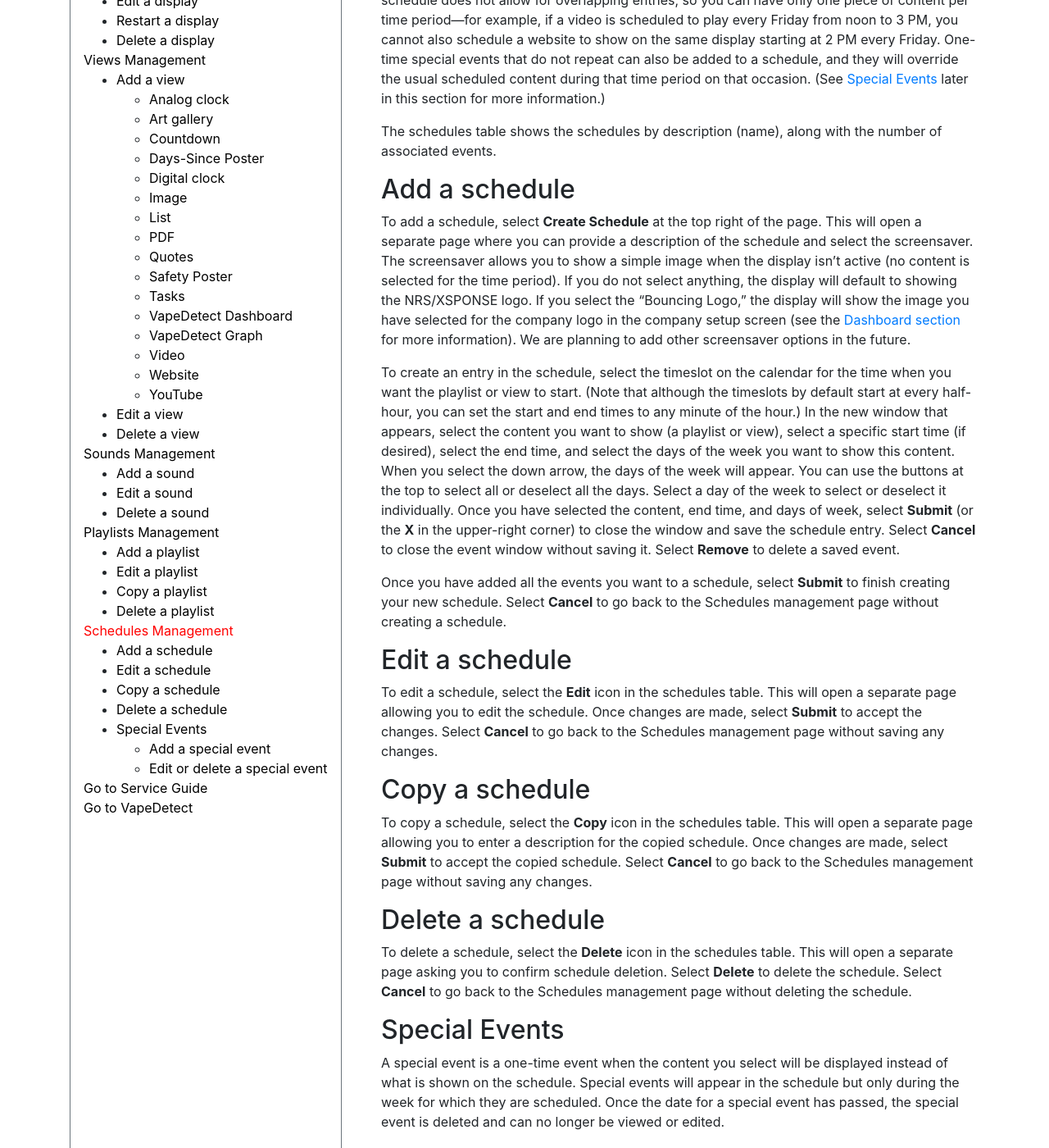
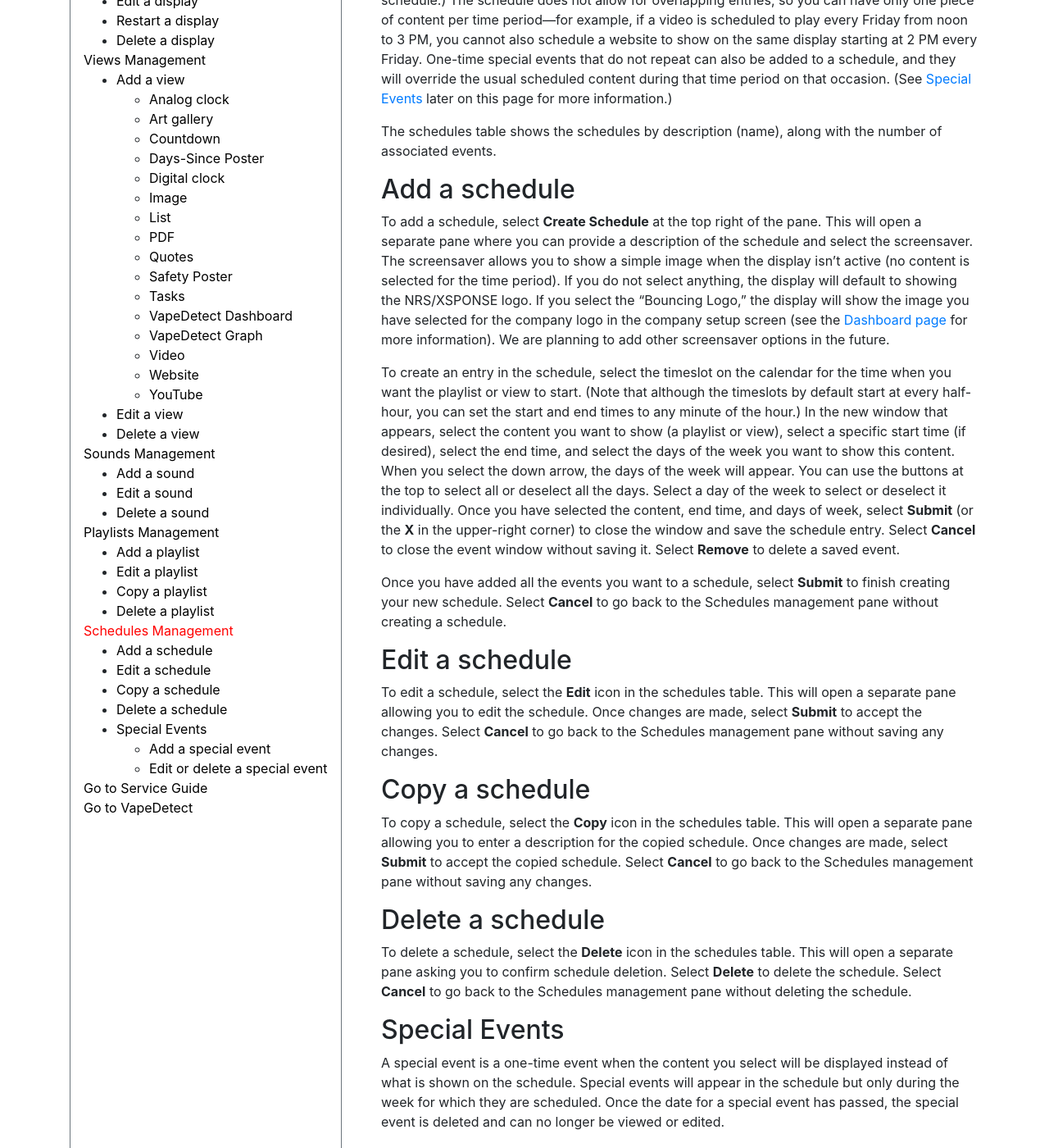
Before and after one commit to NrsSystems/docs, a Jekyll site: the page built from digital-displays/schedules-management.md, in a window 1280 px wide and 1400 px high, scrolled down 467 px. Shown: the whole window at 82% size. Built offline with Jekyll 4.4.1, drawn with Linux system fonts in a browser that asks for light colours; our own code applies the rules of GitHub Pages for plain Markdown files; some of the changed text lies outside the part shown.

Commit message:
Update schedules-management.md
Replaced "page" with "pane" for all mentions of UI elements; for documentation references, replaced "section" with "page".

```diff
--- a/digital-displays/schedules-management.md
+++ b/digital-displays/schedules-management.md
@@ -1,39 +1,39 @@
 ---
 title: Schedules
-abstract: The Schedules management page allows a user to add, edit, copy, or delete a schedule. Selecting the Displays link and then the Schedules link in the navigation pane will take you to the Schedules management page.
+abstract: The Schedules management pane allows a user to add, edit, copy, or delete a schedule. Selecting the Displays link and then the Schedules link in the navigation pane will take you to the Schedules management pane.
 ---
 *Jump to how to [add](schedules-management.md#add-a-schedule), [edit](schedules-management.md#edit-a-schedule), [copy](schedules-management.md#copy-a-schedule), or [delete](schedules-management.md#delete-a-schedule) a schedule; or how to [add](schedules-management#add-a-special-event), [edit, or delete](schedules-management#edit-or-delete-a-special-event) a special event.*
 
-The scheduling feature enables you to create a schedule for one or more displays that will be repeated every week. (See the [Displays section](displays-management.md) for how to set a display to use a schedule.) The schedule does not allow for overlapping entries, so you can have only one piece of content per time period—for example, if a video is scheduled to play every Friday from noon to 3 PM, you cannot also schedule a website to show on the same display starting at 2 PM every Friday. One-time special events that do not repeat can also be added to a schedule, and they will override the usual scheduled content during that time period on that occasion. (See [Special Events](schedules-management.md#special-events) later in this section for more information.)
+The scheduling feature enables you to create a schedule for one or more displays that will be repeated every week. (See the [Displays Management page](displays-management.md) for how to set a display to use a schedule.) The schedule does not allow for overlapping entries, so you can have only one piece of content per time period—for example, if a video is scheduled to play every Friday from noon to 3 PM, you cannot also schedule a website to show on the same display starting at 2 PM every Friday. One-time special events that do not repeat can also be added to a schedule, and they will override the usual scheduled content during that time period on that occasion. (See [Special Events](schedules-management.md#special-events) later on this page for more information.)
 
 The schedules table shows the schedules by description (name), along with the number of associated events.
 
 ## Add a schedule
-To add a schedule, select **Create Schedule** at the top right of the page. This will open a separate page where you can provide a description of the schedule and select the screensaver. The screensaver allows you to show a simple image when the display isn’t active (no content is selected for the time period). If you do not select anything, the display will default to showing the NRS/XSPONSE logo. If you select the “Bouncing Logo,” the display will show the image you have selected for the company logo in the company setup screen (see the [Dashboard section](general-ops/dashboard.md) for more information). We are planning to add other screensaver options in the future.
+To add a schedule, select **Create Schedule** at the top right of the pane. This will open a separate pane where you can provide a description of the schedule and select the screensaver. The screensaver allows you to show a simple image when the display isn’t active (no content is selected for the time period). If you do not select anything, the display will default to showing the NRS/XSPONSE logo. If you select the “Bouncing Logo,” the display will show the image you have selected for the company logo in the company setup screen (see the [Dashboard page](general-ops/dashboard.md) for more information). We are planning to add other screensaver options in the future.
 
 To create an entry in the schedule, select the timeslot on the calendar for the time when you want the playlist or view to start. (Note that although the timeslots by default start at every half-hour, you can set the start and end times to any minute of the hour.) In the new window that appears, select the content you want to show (a playlist or view), select a specific start time (if desired), select the end time, and select the days of the week you want to show this content. When you select the down arrow, the days of the week will appear. You can use the buttons at the top to select all or deselect all the days. Select a day of the week to select or deselect it individually. Once you have selected the content, end time, and days of week, select **Submit** (or the **X** in the upper-right corner) to close the window and save the schedule entry. Select **Cancel** to close the event window without saving it. Select **Remove** to delete a saved event.
 
-Once you have added all the events you want to a schedule, select **Submit** to finish creating your new schedule. Select **Cancel** to go back to the Schedules management page without creating a schedule.
+Once you have added all the events you want to a schedule, select **Submit** to finish creating your new schedule. Select **Cancel** to go back to the Schedules management pane without creating a schedule.
 
 ## Edit a schedule
-To edit a schedule, select the **Edit** icon in the schedules table. This will open a separate page allowing you to edit the schedule. Once changes are made, select **Submit** to accept the changes. Select **Cancel** to go back to the Schedules management page without saving any changes.
+To edit a schedule, select the **Edit** icon in the schedules table. This will open a separate pane allowing you to edit the schedule. Once changes are made, select **Submit** to accept the changes. Select **Cancel** to go back to the Schedules management pane without saving any changes.
 
 ## Copy a schedule
-To copy a schedule, select the **Copy** icon in the schedules table. This will open a separate page allowing you to enter a description for the copied schedule. Once changes are made, select **Submit** to accept the copied schedule. Select **Cancel** to go back to the Schedules management page without saving any changes.
+To copy a schedule, select the **Copy** icon in the schedules table. This will open a separate pane allowing you to enter a description for the copied schedule. Once changes are made, select **Submit** to accept the copied schedule. Select **Cancel** to go back to the Schedules management pane without saving any changes.
 
 ## Delete a schedule
-To delete a schedule, select the **Delete** icon in the schedules table. This will open a separate page asking you to confirm schedule deletion. Select **Delete** to delete the schedule. Select **Cancel** to go back to the Schedules management page without deleting the schedule.
+To delete a schedule, select the **Delete** icon in the schedules table. This will open a separate pane asking you to confirm schedule deletion. Select **Delete** to delete the schedule. Select **Cancel** to go back to the Schedules management pane without deleting the schedule.
 
 ## Special Events
 A special event is a one-time event when the content you select will be displayed instead of what is shown on the schedule. Special events will appear in the schedule but only during the week for which they are scheduled. Once the date for a special event has passed, the special event is deleted and can no longer be viewed or edited.
 
-Note that when you create or edit a special event, once you have finished with the Special Events pane, you will also need to select **Submit** at the bottom of the schedule page to save your changes to the overall schedule.
+Note that when you create or edit a special event, once you have finished with the Special Events pane, you will also need to select **Submit** at the bottom of the schedule pane to save your changes to the overall schedule.
 
 ### Add a special event
-To add a special event to an existing schedule, select the **Edit** icon in the schedules table for that schedule. Or to create a new schedule for your special event, on the Schedules management page, select **Create Schedule** at the top right of the page. In either case, select **Special Events** on the right side of the screen, which will expand the Special Events pane. Upcoming special events that have been created will be listed in this pane. Select **Create special event** to open a new window to create the one-time event. You can select the content to show and enter the date, start time, and end time for the event. Once the entries are made, select **Submit** to accept the changes. Select **Cancel** to go back to the Special Events pane without saving any changes. Select the double-arrow (**>>**) button at the right of the screen to collapse the Special Events pane and go back to the Create Schedule page. Once you have finished adding special events, select **Submit** to save the new schedule or changes to an existing schedule. Select **Cancel** to go back to the Schedules management page without saving any changes.
+To add a special event to an existing schedule, select the **Edit** icon in the schedules table for that schedule. Or to create a new schedule for your special event, on the Schedules management pane, select **Create Schedule** at the top right of the pane. In either case, select **Special Events** on the right side of the screen, which will expand the Special Events pane. Upcoming special events that have been created will be listed in this pane. Select **Create special event** to open a new window to create the one-time event. You can select the content to show and enter the date, start time, and end time for the event. Once the entries are made, select **Submit** to accept the changes. Select **Cancel** to go back to the Special Events pane without saving any changes. Select the double-arrow (**>>**) button at the right of the screen to collapse the Special Events pane and go back to the Create Schedule pane. Once you have finished adding special events, select **Submit** to save the new schedule or changes to an existing schedule. Select **Cancel** to go back to the Schedules management pane without saving any changes.
 
 ### Edit or delete a special event
-You can edit special events while on the Create/Update Schedule page by opening the Special Events pane and selecting them, which will open the “Edit event on schedule” window. The content, date, and start and end times can be changed. Once changes are made, select **Submit** to save the changes. Select **Remove** to delete the special event from the schedule. (Note that if you select **Remove** to delete a special event, it will remain listed in the Special Events pane until you select **Submit** to save the changes to the schedule.) Select **Cancel** to go back to the Special Events pane without saving any changes. Select the double-arrow (**>>**) button at the right of the screen to collapse the Special Events pane and go back to the Create/Update Schedule page. If you have made any changes to a special event, select **Submit** to save the schedule with the changes. Select **Cancel** to go back to the Schedules management page without saving any changes.
+You can edit special events while on the Create/Update Schedule pane by opening the Special Events pane and selecting them, which will open the “Edit event on schedule” window. The content, date, and start and end times can be changed. Once changes are made, select **Submit** to save the changes. Select **Remove** to delete the special event from the schedule. (Note that if you select **Remove** to delete a special event, it will remain listed in the Special Events pane until you select **Submit** to save the changes to the schedule.) Select **Cancel** to go back to the Special Events pane without saving any changes. Select the double-arrow (**>>**) button at the right of the screen to collapse the Special Events pane and go back to the Create/Update Schedule pane. If you have made any changes to a special event, select **Submit** to save the schedule with the changes. Select **Cancel** to go back to the Schedules management pane without saving any changes.
 
 ___
 *Return to the [Digital Displays index](index.md)*
```
